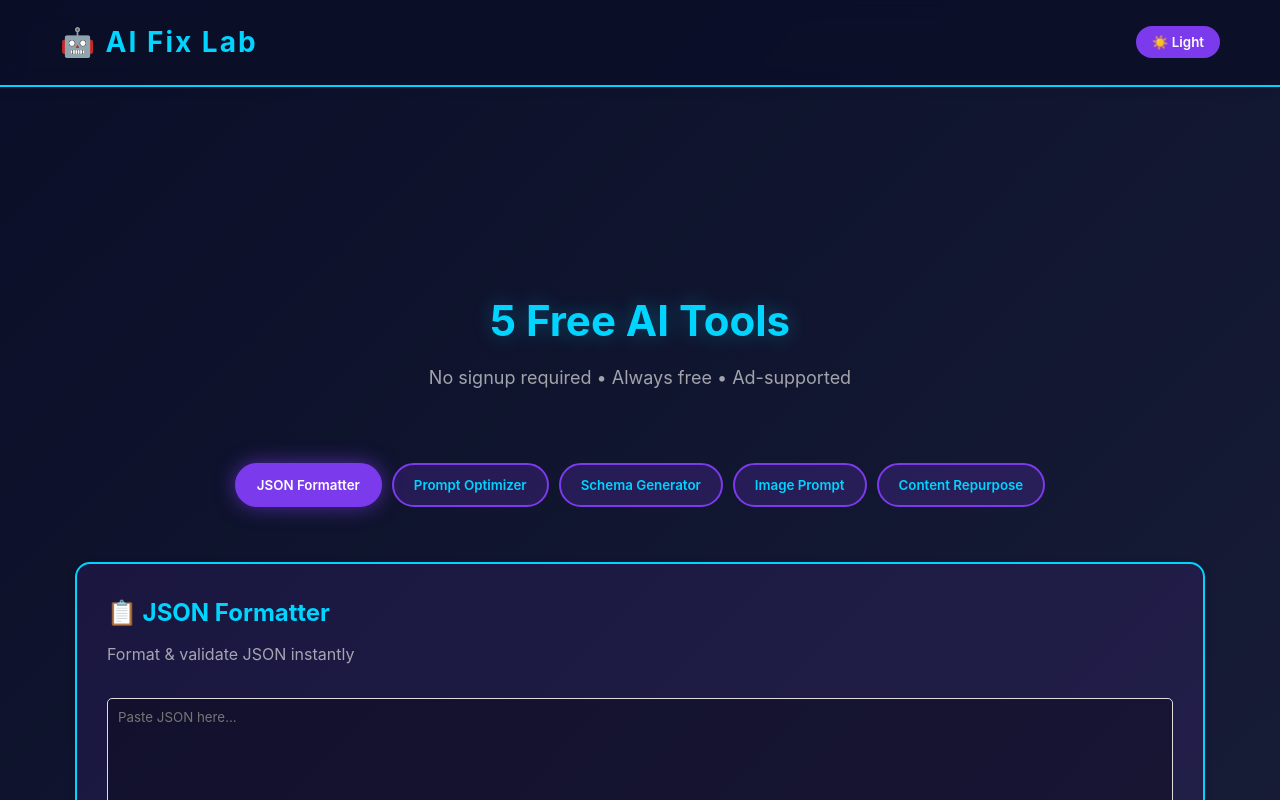
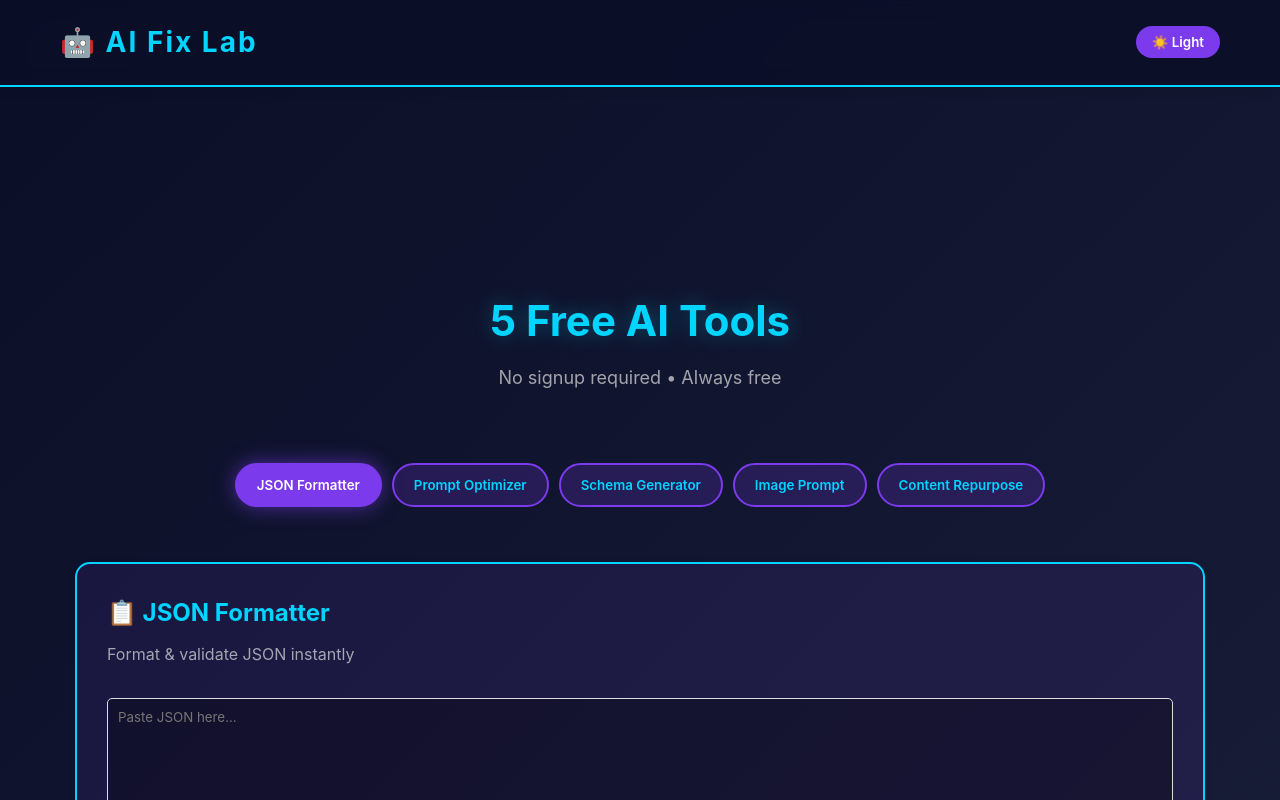
Before and after one commit to newsintech/ai-fix-lab, a Next.js app: page / in a window 1280 px wide. Shown: the top 800 px of the page. Built offline with nearby package versions, Linux system fonts and the light colour scheme.

Commit message:
Update index.js

```diff
--- a/pages/index.js
+++ b/pages/index.js
@@ -136,7 +136,7 @@ export default function Home() {
         <div className='container'>
           <header className='header'>
             <h2>5 Free AI Tools</h2>
-            <p>No signup required • Always free • Ad-supported</p>
+            <p>No signup required • Always free</p>
           </header>
 
           {/* TAB NAVIGATION */}
```
